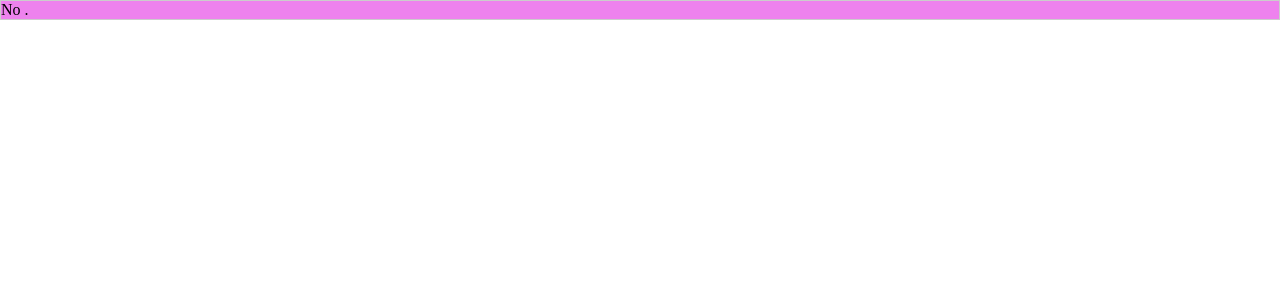
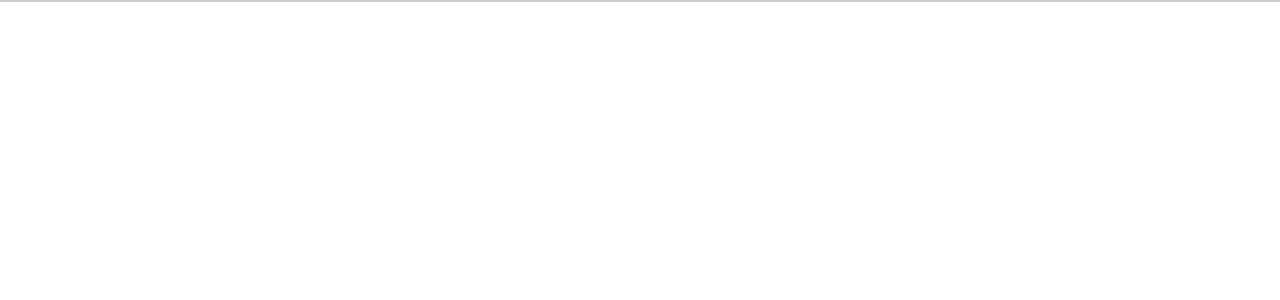
Before and after one commit to projeto-de-algoritmos-2024/Grafos1_Onda, an Angular app in the folder onda/: page / in a window 1280 px wide. Shown: the top 300 px of the page. Built offline with nearby package versions, Linux system fonts and the light colour scheme.

Commit message:
conserta feedback

```diff
--- a/onda/src/app/no/no.component.html
+++ b/onda/src/app/no/no.component.html
@@ -1 +1 @@
-<div [attr.style]="estilo" [attr.alt]="texto" >No {{ numerodono }}.</div>
+<div [attr.style]="estilo" [attr.title]="texto" >{{ numerodono }}</div>
```
